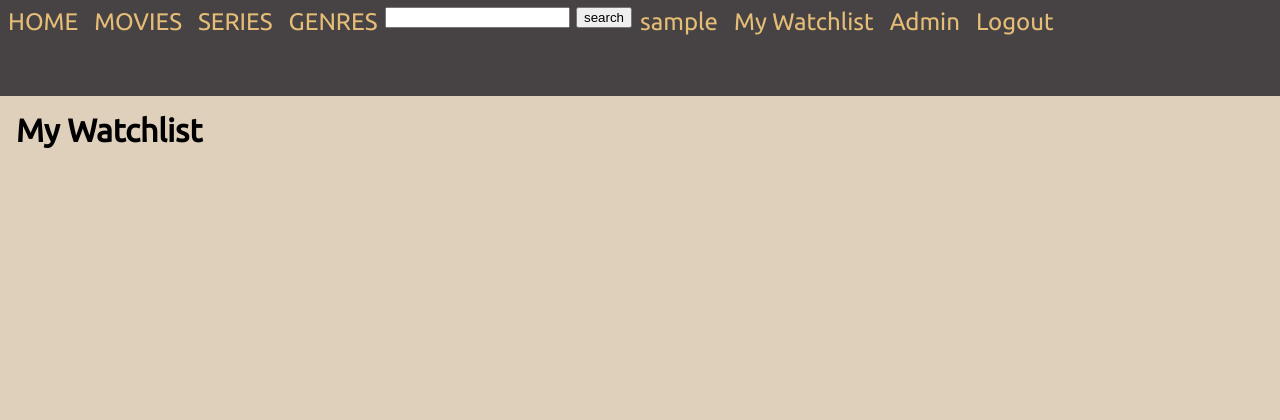
After one commit to eidgabriele/movie_database, a Django app: page /watchlist/ in a window 1280 px wide. The commit adds this page. Shown: the top 420 px of the page. Run offline with Django 4.2, Linux system fonts and the light colour scheme; the visitor is signed in with stand-in values (Sample User, id 1).

Commit message:
watchlist model, view, url, basic template

```diff
--- a/movie_database/movie_app/admin.py
+++ b/movie_database/movie_app/admin.py
@@ -67,3 +67,4 @@ admin.site.register(models.Media, MediaAdmin)
 admin.site.register(models.CastCrew, CastCrewAdmin)
 admin.site.register(models.Season, SeasonAdmin)
 admin.site.register(models.Episode, EpisodeAdmin)
+admin.site.register(models.Watchlist)
--- a/movie_database/movie_app/templates/movie_app/base.html
+++ b/movie_database/movie_app/templates/movie_app/base.html
@@ -25,6 +25,7 @@
 
             {% if user.is_authenticated %}
                 <a href="{% url 'profile' %}">{{ user }}</a>
+                <a href="{% url 'watchlist' %}">My Watchlist</a>
                 {% if user.is_superuser or user.is_staff %}
                     <a href="{% url 'admin:index' %}"> Admin</a>
                 {% endif %}
@@ -38,8 +39,13 @@
     </header>
     <main>
         <div class="container">
-            {% block content %}
-            {% endblock content %}
+            {% if messages %}
+                {% for message in messages %}
+                    <div class="alert alert-{{ message.tags }}">{{ message }}</div>
+                {% endfor %}
+            {% endif %}
+                {% block content %}
+                {% endblock content %}
         </div>
     </main>
     <footer>
--- /dev/null
+++ b/movie_database/movie_app/templates/movie_app/user_watchlist.html
@@ -0,0 +1,7 @@
+{% extends 'movie_app/base.html' %}
+{% load static %}
+{% block title %} My Watchlist {{ block.super }} {% endblock title %}
+{% block content %}
+<h1>My Watchlist</h1>
+
+{% endblock content %}
--- a/movie_database/movie_app/urls.py
+++ b/movie_database/movie_app/urls.py
@@ -7,5 +7,6 @@ urlpatterns = [
     path('media_list/<int:media_id>/', views.media, name='media'),
     path('companies/<int:company_id>/', views.company, name='company'),
     path('people/<int:person_id>/', views.person, name='person'),
+    path('watchlist/', views.WatchlistView.as_view(), name="watchlist"),
     # path('by_genre/', views.MediaListView.as_view(), name='genres'),
 ]
--- a/movie_database/movie_app/views.py
+++ b/movie_database/movie_app/views.py
@@ -1,8 +1,9 @@
 from django.shortcuts import render, get_object_or_404
+from django.contrib.auth.mixins import LoginRequiredMixin, UserPassesTestMixin
 from django.views.generic import ListView, DetailView
 from django.urls import reverse
 from django.contrib import messages
-from . models import Media, Person, Company, Genre
+from . models import Media, Person, Company, Genre, Watchlist
 from django.views.generic.edit import FormMixin
 from django.db.models import Q
 
@@ -45,3 +46,11 @@ class MediaListView(ListView):
         if genre_id:
             context['genre'] = get_object_or_404(Genre, id=genre_id)
         return  context
+
+class WatchlistView(LoginRequiredMixin, ListView):
+    model = Watchlist
+    template_name = 'movie_app/user_watchlist.html'
+
+    def get_queryset(self):
+        queryset = super().get_queryset()
+        queryset = queryset.filter(user=self.request.user).order_by('date_added')
--- a/movie_database/user_profile/templates/user_profile/update_profile.html
+++ b/movie_database/user_profile/templates/user_profile/update_profile.html
@@ -1,4 +1,4 @@
-{% extends 'library/base.html' %}
+{% extends 'movie_app/base.html' %}
 {% block title %}Updating {{ block.super }} User Profile{% endblock title %}
 {% block content %}
 <h1>Updating User Profile</h1>
```
Also changed, not shown: movie_database/movie_app/models.py (+17 -2 lines), movie_database/movie_app/migrations/0010_watchlist.py (added).
